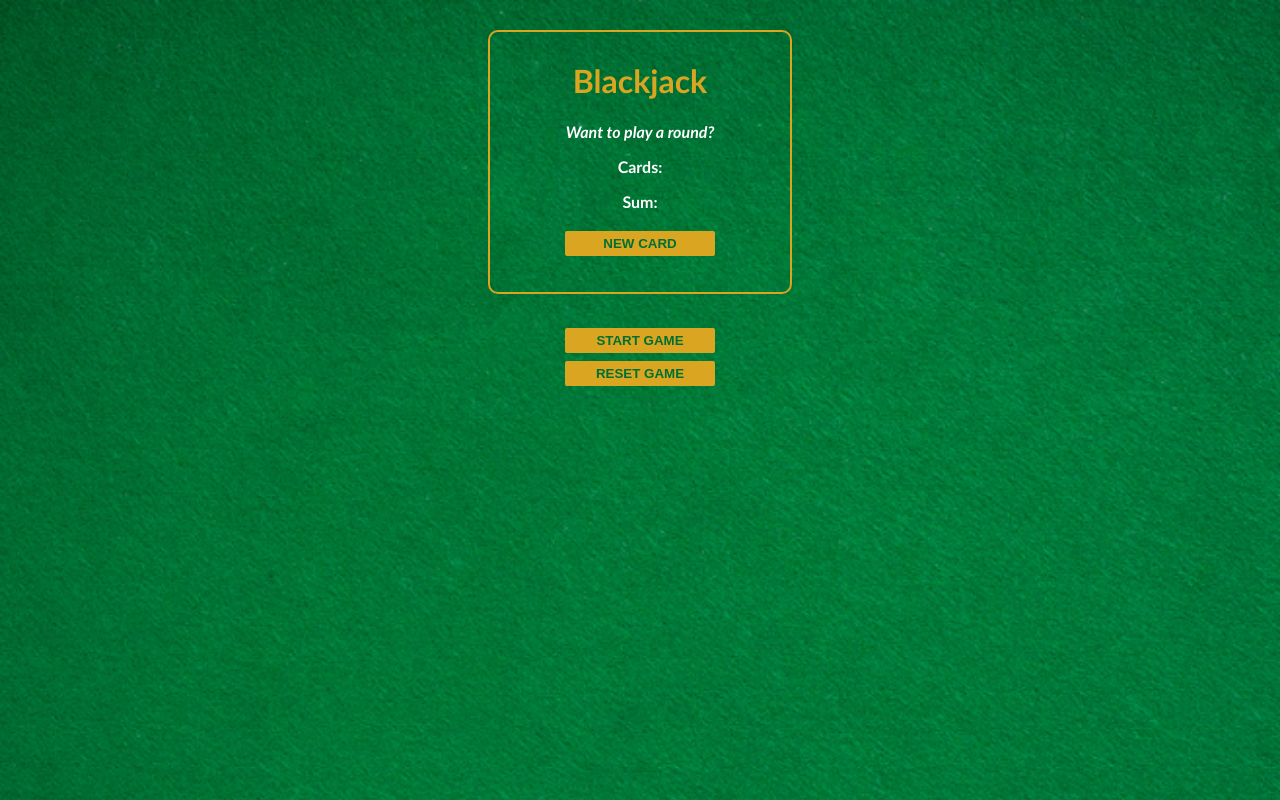
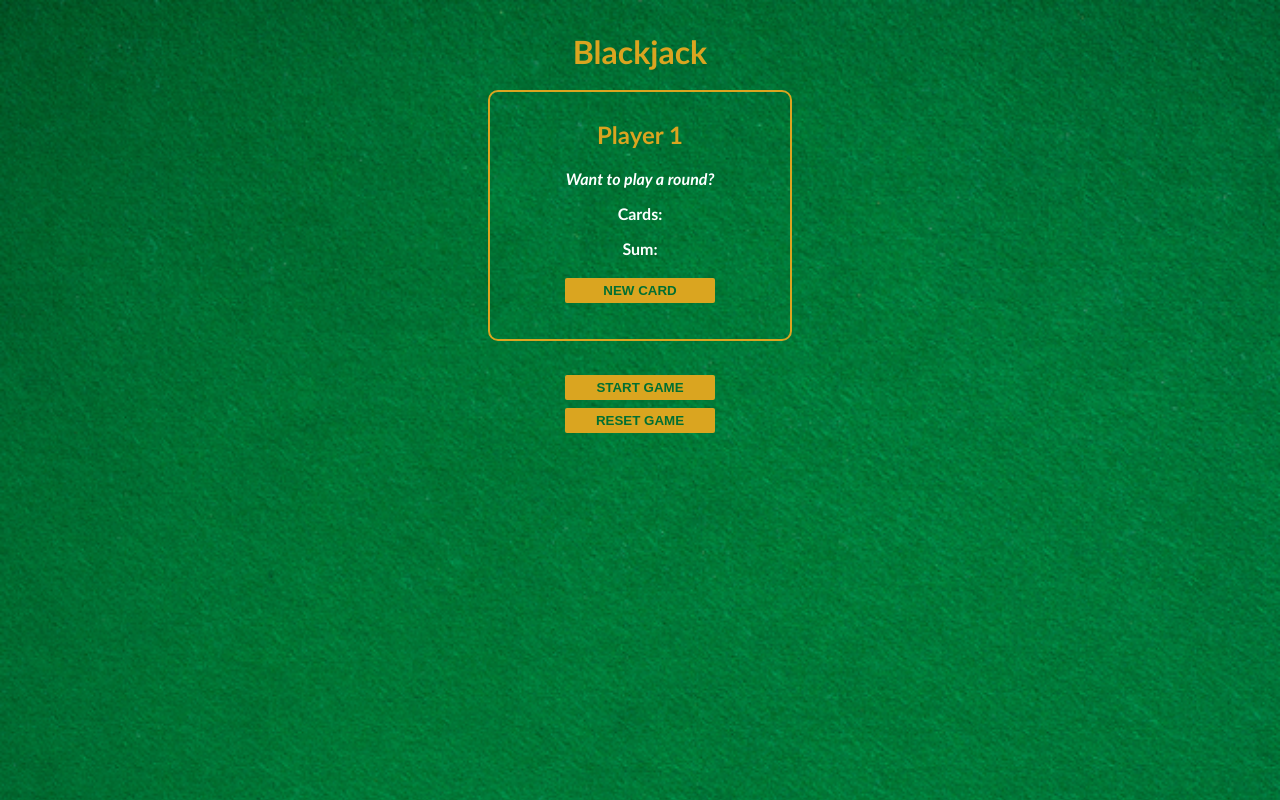
Before and after one commit to vishalicious213/blackjack, a plain HTML site: page index.html in a window 1280 px wide. Drawn offline with Linux system fonts and the light colour scheme.

Commit message:
styled gameboard - moved h1 out of player space and added 'Player 1' name to player space

```diff
--- a/index.css
+++ b/index.css
@@ -19,7 +19,7 @@ body {
     margin-top: 2rem;
 }
 
-h1 {
+h1, h2 {
     color: goldenrod;
 }
 
--- a/index.html
+++ b/index.html
@@ -3,8 +3,10 @@
         <link rel="stylesheet" href="index.css">
     </head>
     <body>
+        <h1>Blackjack</h1>
+
         <div id="player">
-            <h1>Blackjack</h1>
+            <h2>Player 1</h2>
             <p id="message-el">Want to play a round?</p>
             <p id="cards-el">Cards:</p>
             <p id="sum-el">Sum:</p>
```
